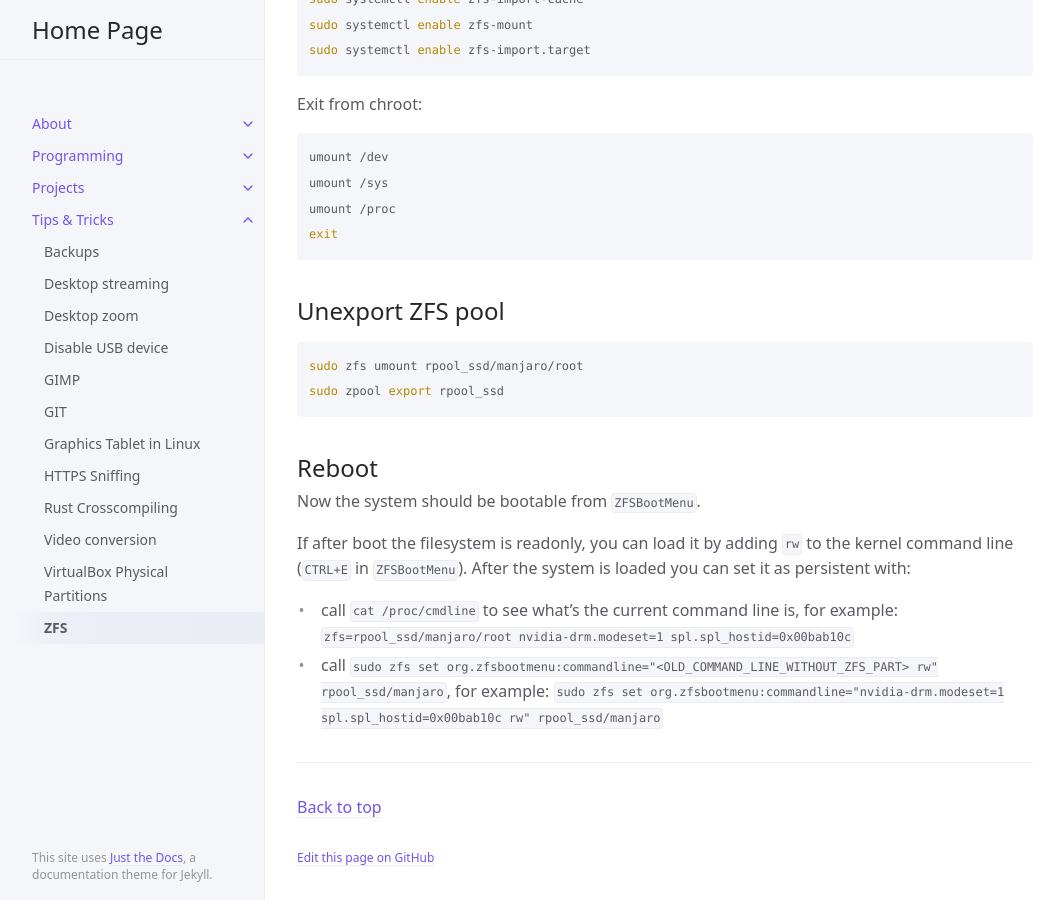
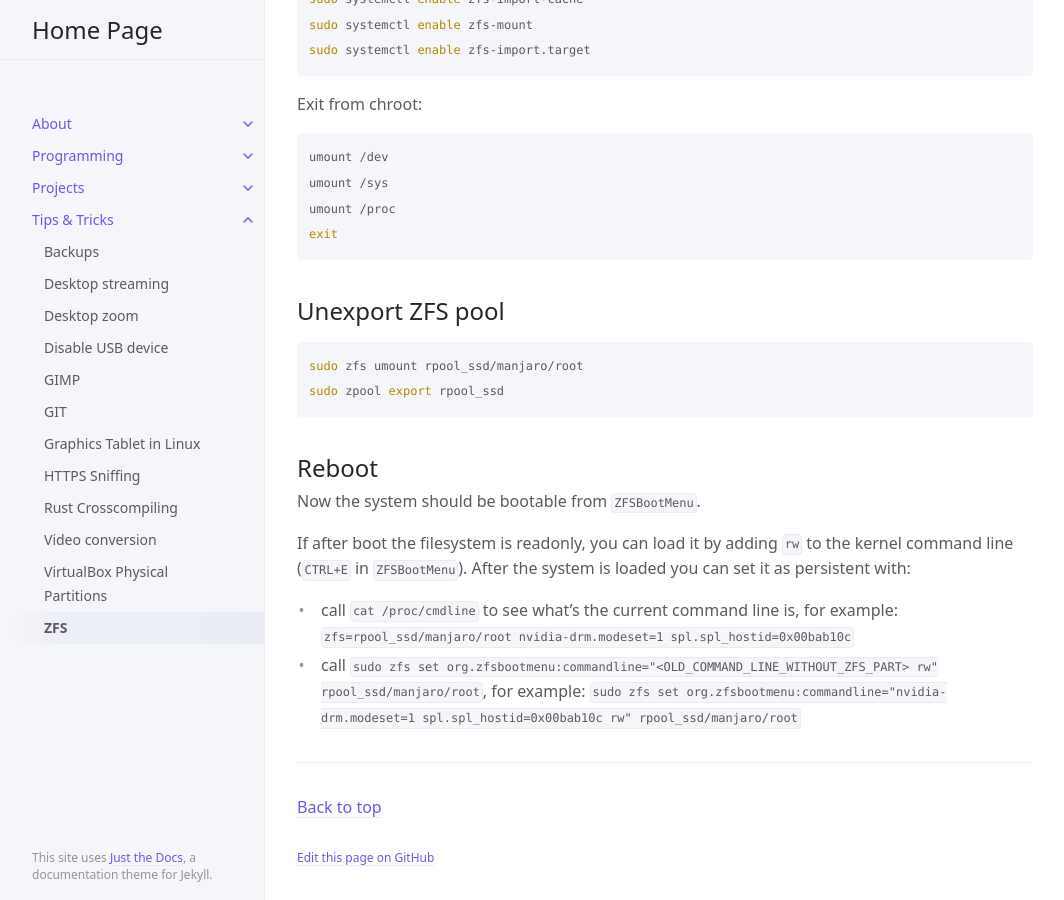
Before and after one commit to marek-g/marek-g.github.io, a Jekyll site: the page built from posts/tips_and_tricks/zfs.md, in a window 1280 px wide and 900 px high, scrolled down 2759 px. Shown: the whole window, without its empty margins (107-1171 px from the left). Built offline with Jekyll 4.4.1, drawn with Linux system fonts in a browser that asks for light colours.

Commit message:
Update zfs.md

```diff
--- a/posts/tips_and_tricks/zfs.md
+++ b/posts/tips_and_tricks/zfs.md
@@ -155,4 +155,4 @@ Now the system should be bootable from `ZFSBootMenu`.
 If after boot the filesystem is readonly, you can load it by adding `rw` to the kernel command line (`CTRL+E` in `ZFSBootMenu`). After the system is loaded you can set it as persistent with:
 
 - call `cat /proc/cmdline` to see what's the current command line is, for example: `zfs=rpool_ssd/manjaro/root nvidia-drm.modeset=1 spl.spl_hostid=0x00bab10c`
-- call `sudo zfs set org.zfsbootmenu:commandline="<OLD_COMMAND_LINE_WITHOUT_ZFS_PART> rw" rpool_ssd/manjaro`, for example: `sudo zfs set org.zfsbootmenu:commandline="nvidia-drm.modeset=1 spl.spl_hostid=0x00bab10c rw" rpool_ssd/manjaro`
+- call `sudo zfs set org.zfsbootmenu:commandline="<OLD_COMMAND_LINE_WITHOUT_ZFS_PART> rw" rpool_ssd/manjaro/root`, for example: `sudo zfs set org.zfsbootmenu:commandline="nvidia-drm.modeset=1 spl.spl_hostid=0x00bab10c rw" rpool_ssd/manjaro/root`
```
